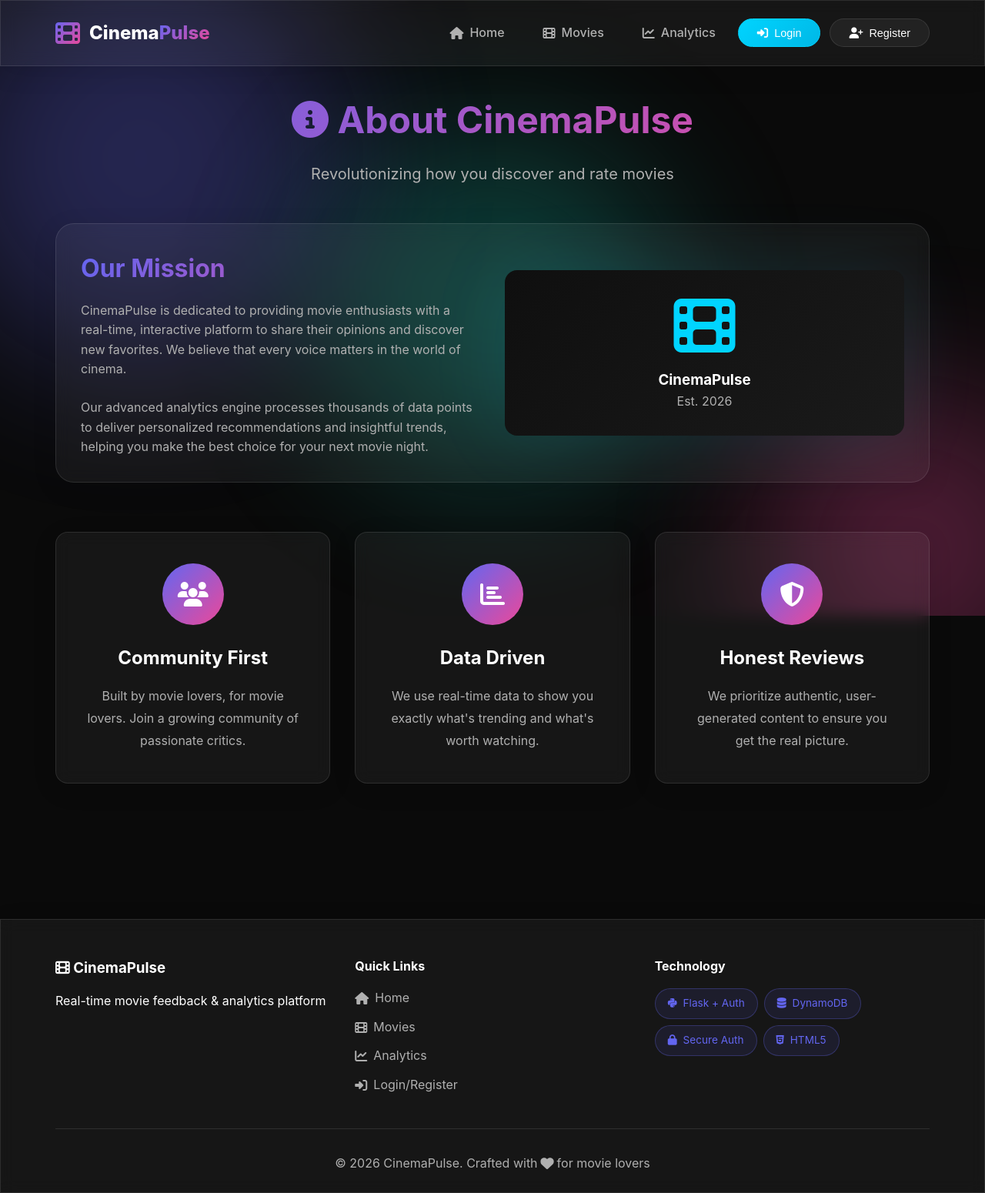
After one commit to shetty1845/CinemaPulse, a Flask app: page /about in a window 1280 px wide. The commit adds this page. Shown: the whole page at 77% size. Run offline with Flask 3, Linux system fonts and the light colour scheme; data that the repository does not hold is empty.

Commit message:
feat: Add new templates for search results, movie

```diff
--- /dev/null
+++ b/templates/about.html
@@ -0,0 +1,69 @@
+{% extends 'base.html' %}
+
+{% block title %}About Us - CinemaPulse{% endblock %}
+
+{% block content %}
+<div class="container">
+    <div class="page-header fade-in-up">
+        <h1 class="page-title gradient-text">
+            <i class="fas fa-info-circle"></i> About CinemaPulse
+        </h1>
+        <p class="page-subtitle">Revolutionizing how you discover and rate movies</p>
+    </div>
+
+    <div class="section-container fade-in">
+        <div class="glass-effect" style="padding: 2rem; border-radius: 1.5rem;">
+            <div style="display: flex; gap: 2rem; align-items: center; flex-wrap: wrap;">
+                <div style="flex: 1; min-width: 300px;">
+                    <h2 class="gradient-text" style="font-size: 2rem; margin-bottom: 1rem;">Our Mission</h2>
+                    <p style="color: var(--text-secondary); line-height: 1.6; margin-bottom: 1.5rem;">
+                        CinemaPulse is dedicated to providing movie enthusiasts with a real-time, interactive platform
+                        to share their opinions and discover new favorites. We believe that every voice matters in the
+                        world of cinema.
+                    </p>
+                    <p style="color: var(--text-secondary); line-height: 1.6;">
+                        Our advanced analytics engine processes thousands of data points to deliver personalized
+                        recommendations and insightful trends, helping you make the best choice for your next movie
+                        night.
+                    </p>
+                </div>
+                <div
+                    style="flex: 1; display: flex; box-shadow: 0 0 100px rgba(0, 212, 255, 0.1); border-radius: 1rem; overflow: hidden;">
+                    <div
+                        style="background: linear-gradient(135deg, #0f0f0f, #1a1a1a); padding: 2rem; width: 100%; text-align: center;">
+                        <i class="fas fa-film" style="font-size: 5rem; color: #00d4ff; margin-bottom: 1rem;"></i>
+                        <h3 style="color: white;">CinemaPulse</h3>
+                        <p style="color: #b0b0b0;">Est. {{ now.year }}</p>
+                    </div>
+                </div>
+            </div>
+        </div>
+    </div>
+
+    <div class="section-container fade-in">
+        <div class="features-grid">
+            <div class="feature-card glass-effect hover-lift">
+                <div class="feature-icon">
+                    <i class="fas fa-users"></i>
+                </div>
+                <h3>Community First</h3>
+                <p>Built by movie lovers, for movie lovers. Join a growing community of passionate critics.</p>
+            </div>
+            <div class="feature-card glass-effect hover-lift">
+                <div class="feature-icon">
+                    <i class="fas fa-chart-bar"></i>
+                </div>
+                <h3>Data Driven</h3>
+                <p>We use real-time data to show you exactly what's trending and what's worth watching.</p>
+            </div>
+            <div class="feature-card glass-effect hover-lift">
+                <div class="feature-icon">
+                    <i class="fas fa-shield-alt"></i>
+                </div>
+                <h3>Honest Reviews</h3>
+                <p>We prioritize authentic, user-generated content to ensure you get the real picture.</p>
+            </div>
+        </div>
+    </div>
+</div>
+{% endblock %}
```
Also changed, not shown: templates/contact.html (added, +61 -0 lines), templates/movie_detail.html (+10 -11 lines), templates/my_reviews.html (+9 -6 lines), templates/search_results.html (added, +73 -0 lines), templates/thankyou.html (deleted, +0 -108 lines).
